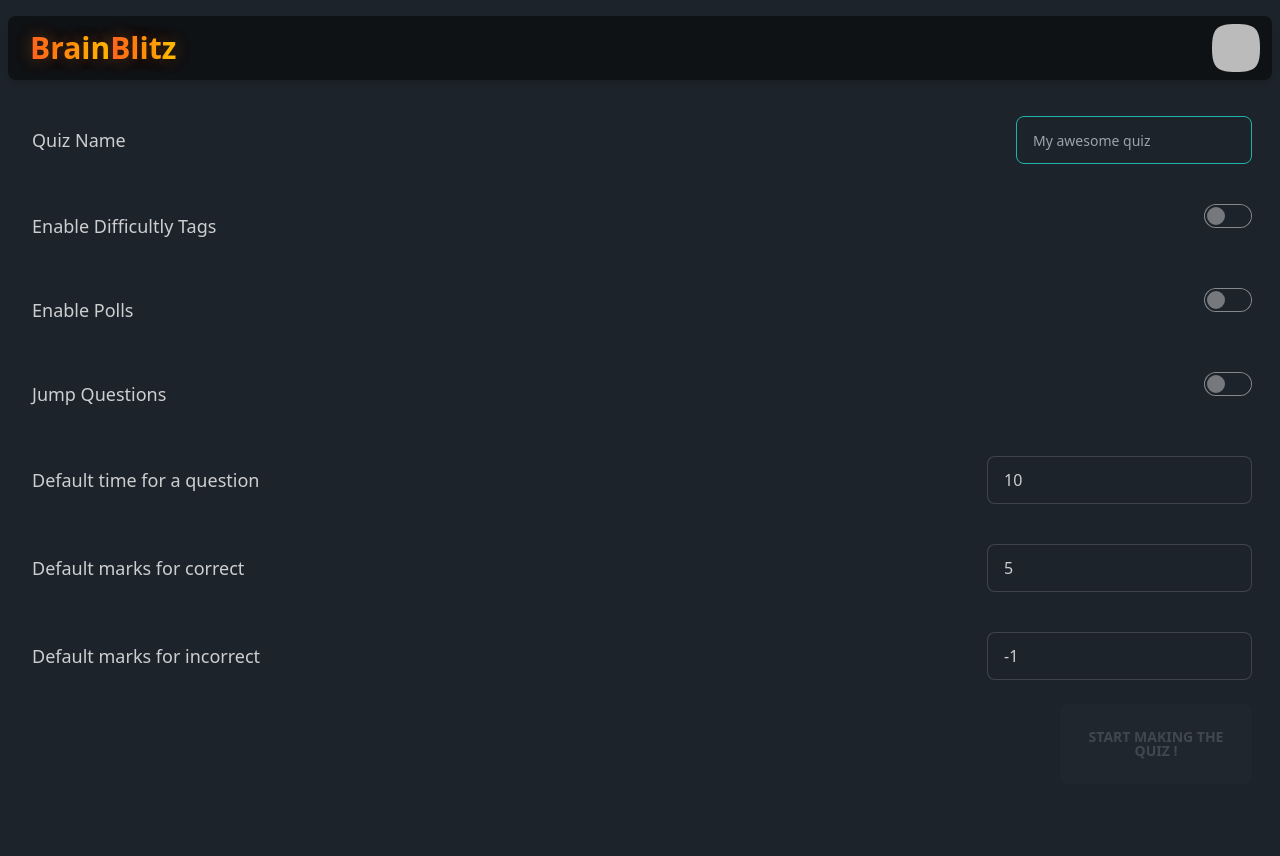
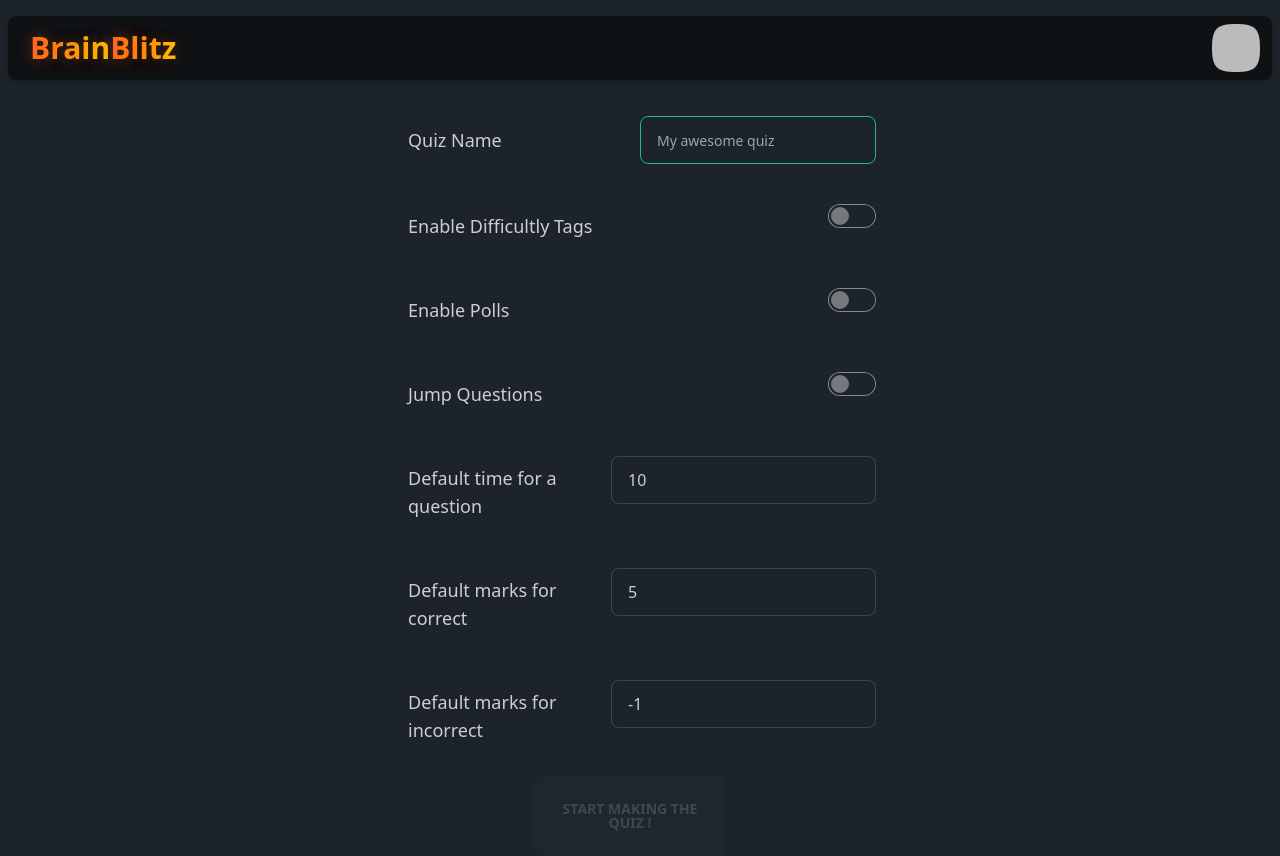
Before and after one commit to JeelRajodiya/brain-blitz, a Next.js app: page /NewQuiz in a window 1280 px wide. Before the commit the page ends 800 px from the top, so only its background shows below. Built offline with nearby package versions, Linux system fonts and the light colour scheme; no server answers; sample sign-in values are in the browser's storage.

Commit message:
width fixed

```diff
--- a/pages/NewQuiz/index.tsx
+++ b/pages/NewQuiz/index.tsx
@@ -52,9 +52,9 @@ export default function NewQuiz() {
   }
   return (
     // @ts-ignore
-    <Layout pageTitle={"New Quiz"}>
-      <div className="flex flex-col">
-        <div className="flex flex-col ">
+    <Layout>
+      <div className="flex flex-col justify-center items-center">
+        <div className="flex flex-col max-w-lg">
           <div className="flex justify-between">
             <label className="label m-5">
               <span className=" text-lg label-text">Quiz Name</span>
```
